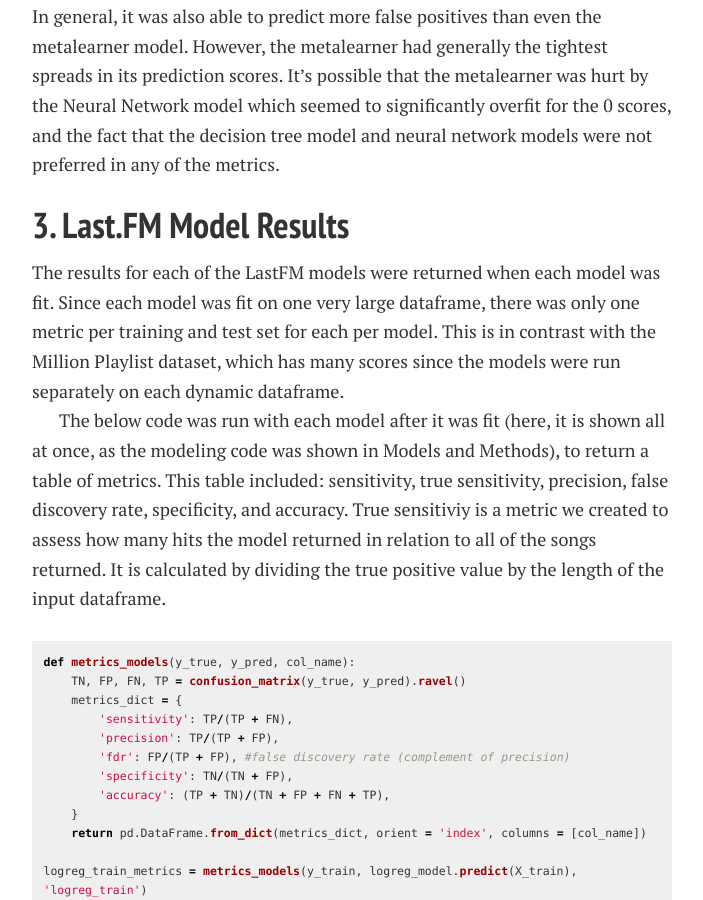
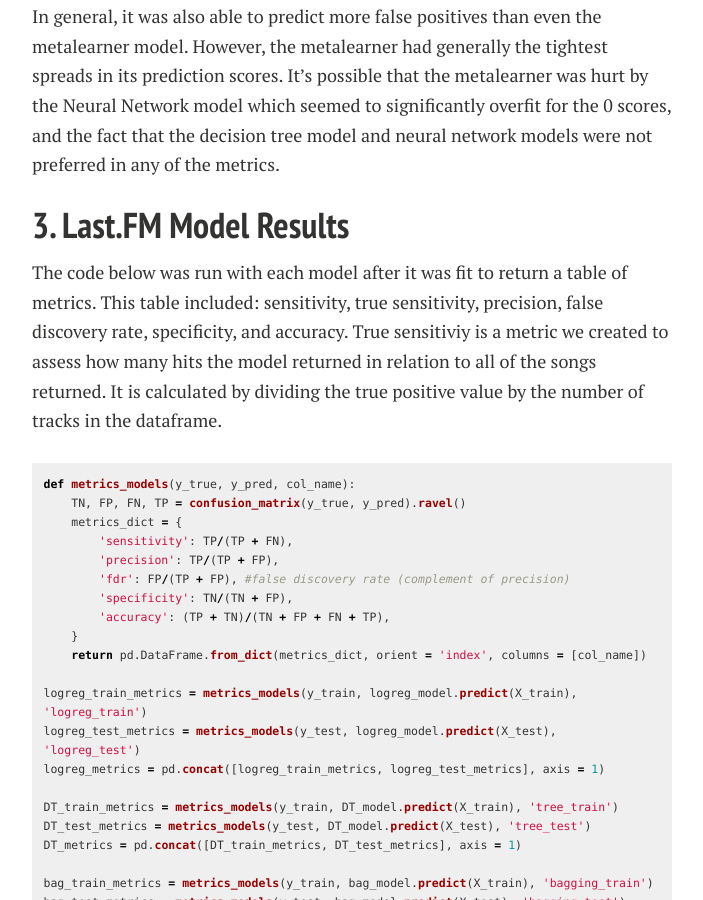
Before and after one commit to lyannaliu/lyannaliu.github.io, a Jekyll site: the page built from resultsandconclusion.md, in a window 1280 px wide and 900 px high, scrolled down 12327 px. Shown: the whole window, without its empty margins (288-991 px from the left). Built offline with Jekyll 4.4.1, drawn with Linux system fonts in a browser that asks for light colours; nearby versions of some CDN libraries; some of the changed text lies outside the part shown.

Commit message:
Update resultsandconclusion.md

````diff
--- a/resultsandconclusion.md
+++ b/resultsandconclusion.md
@@ -479,9 +479,7 @@ Overall, out of the three submodels, logistic regression performed the best. In
 
 <h2 id="3">3. Last.FM Model Results</h2>
 
-The results for each of the LastFM models were returned when each model was fit. Since each model was fit on one very large dataframe, there was only one metric per training and test set for each per model. This is in contrast with the Million Playlist dataset, which has many scores since the models were run separately on each dynamic dataframe.
-
-The below code was run with each model after it was fit (here, it is shown all at once, as the modeling code was shown in Models and Methods), to return a table of metrics. This table included: sensitivity, true sensitivity, precision, false discovery rate, specificity, and accuracy. True sensitiviy is a metric we created to assess how many hits the model returned in relation to all of the songs returned. It is calculated by dividing the true positive value by the length of the input dataframe.
+The code below was run with each model after it was fit to return a table of metrics. This table included: sensitivity, true sensitivity, precision, false discovery rate, specificity, and accuracy. True sensitiviy is a metric we created to assess how many hits the model returned in relation to all of the songs returned. It is calculated by dividing the true positive value by the number of tracks in the dataframe.
 
 ```python
 def metrics_models(y_true, y_pred, col_name):
@@ -549,7 +547,7 @@ full_train_metrics = pd.concat([logreg_train_metrics, bag_train_metrics, Ada_tra
 
 ### Summary of results
 
-All of the models (submodels and the ensembler model), have relatively high specificity and accuracy. The models do well with finding true negatives and the majority of the `similars dataframe` contains true negatives (or true misses). Because of this, both specificity and accuracy are high. However, since we are concerned with the ability to detect true positives, accuracy and specificity aren't the best metrics to measure the performance of our models by. Therefore, we explored a few other metrics, which are discussed next.
+All of the models (submodels and the ensembler model), have relatively high specificity and accuracy. The models do well with finding true negatives and the majority of the `similars dataframe` contains true negatives (or true misses). Because of this, both specificity and accuracy are high.
 
 The neural network performed the worst of all four submodels. Logistic regression, bagging, and boosting showed relatively high sensitivity (~70%); however, they all scored extremely low (~0.01%) on the true sensitivity metric. The ensembler model built out of all four models showed a similar pattern. Our understanding of this is that the model is relatively good at detecting hits out of the songs it has included in the 'similars dataframe' (sensitivity), however the majority of the 'similars dataframe' includes songs that are not found in the `target playlist` (true sensitivity).
 
````
